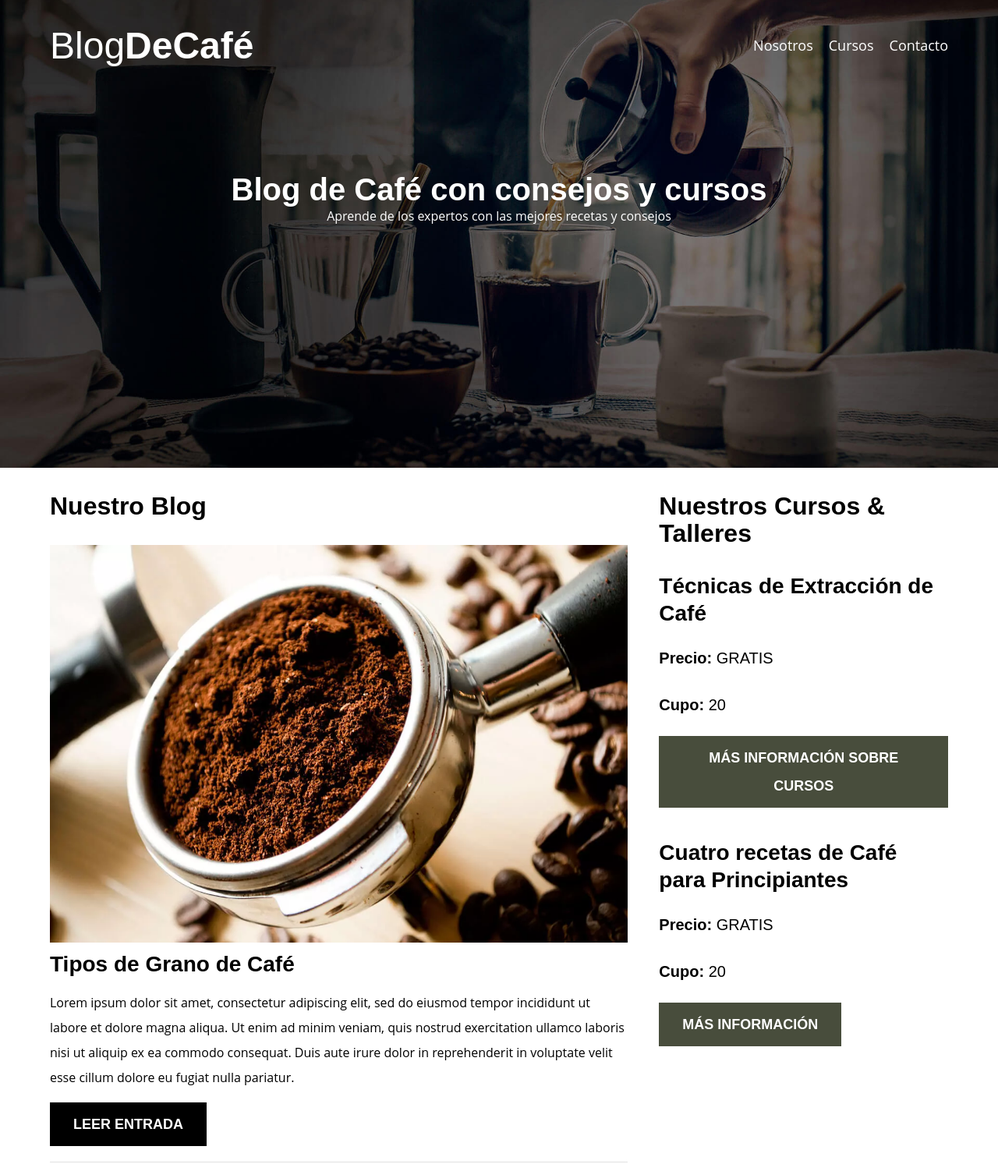
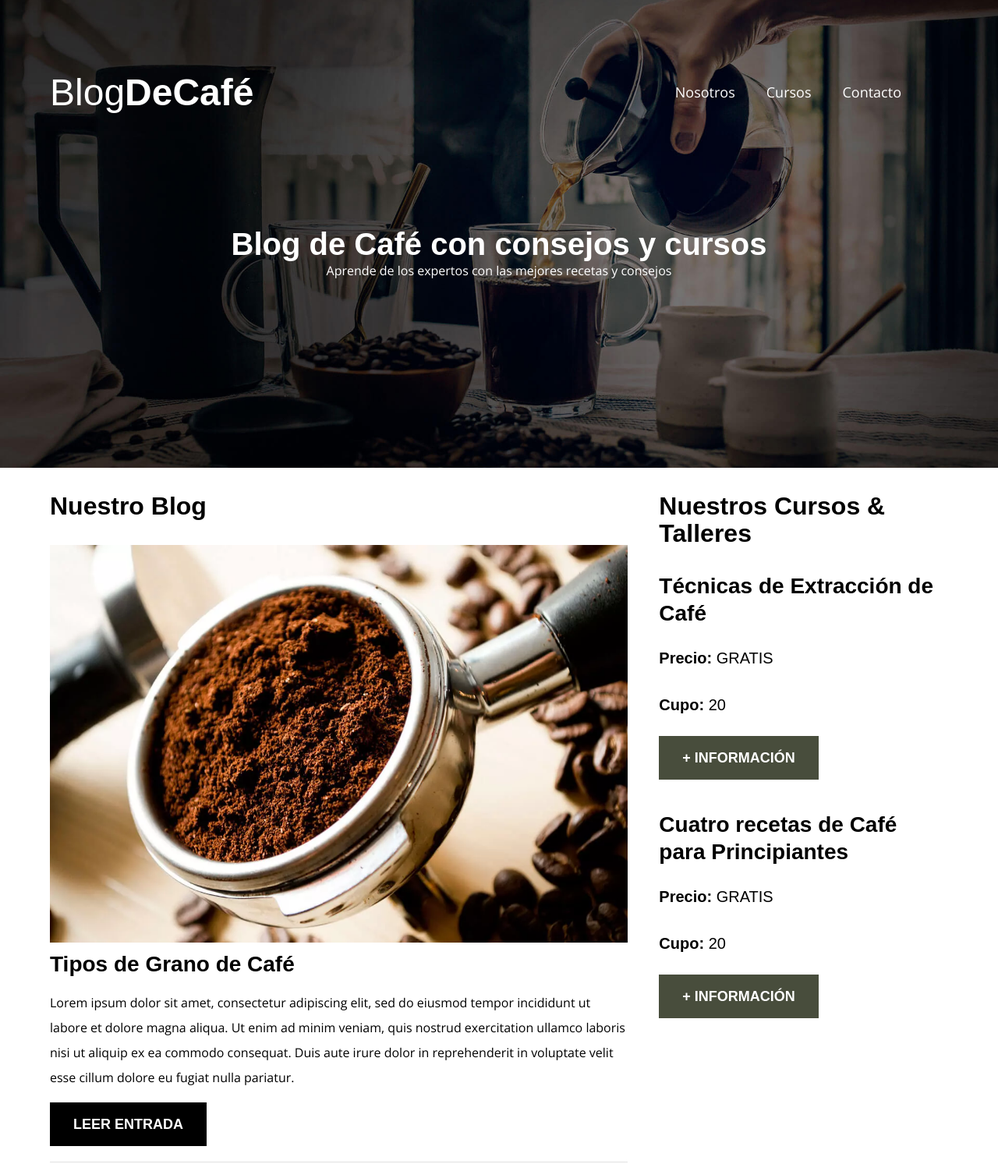
Before and after one commit to ShibuiDev/Blog-de-cafe, a plain HTML site: page index.html in a window 1280 px wide. Shown: the top 1493 px of the page at 78% size. Drawn offline with nearby package versions, Linux system fonts and the light colour scheme.

Commit message:
Add files via upload

```diff
--- a/css/styles.css
+++ b/css/styles.css
@@ -88,7 +88,10 @@ img {
 }
 @media (min-width: 768px) {
   .header__texto {
-    margin-top: 15rem;
+    margin-top: 10rem;
+    text-align: center;
+    padding-left: 1rem;
+    padding-right: 1rem;
   }
 }
 .barra {
@@ -114,6 +117,7 @@ img {
   .navegacion {
     display: flex;
     gap: 2rem;
+    padding: 5rem;
   }
 }
 .navegacion__enlace {
@@ -121,6 +125,7 @@ img {
   text-align: center;
   font-size: 1.8rem;
   color: var(--blanco);
+  padding: 1rem;
 }
 .navegacion__enlace:hover {
   animation: ease-in-out;
--- a/index.html
+++ b/index.html
@@ -7,6 +7,9 @@
     <meta name="viewport" content="width=device-width, initial-scale=1.0">
     <title>Blog de Café</title>
     <meta name="description" content="Blog de Café">
+    <link rel="preconnect" href="https://fonts.googleapis.com">
+    <link rel="preconnect" href="https://fonts.gstatic.com" crossorigin>
+    <link href="https://fonts.googleapis.com/css2?family=Open+Sans:wght@400;700&display=swap" rel="stylesheet">
 
     <!-- Prefetch -->
 
@@ -130,7 +133,7 @@
                     <p class="widget-curso__label">Cupo:
                         <span class="widget-curso__info">20</span>
                     </p>
-                    <a href="entrada.html" class="boton boton--secundario">Más Información sobre cursos</a>
+                    <a href="entrada.html" class="boton boton--secundario">+ Información</a>
                 </li>
 
                 <li class="widget-curso ">
@@ -141,7 +144,7 @@
                     <p class="widget-curso__label">Cupo:
                         <span class="widget-curso__info">20</span>
                     </p>
-                    <a href="entrada.html" class="boton boton--secundario">Más Información</nav></a>
+                    <a href="entrada.html" class="boton boton--secundario">+ Información</nav></a>
                 </li>
 
             </ul>
```
